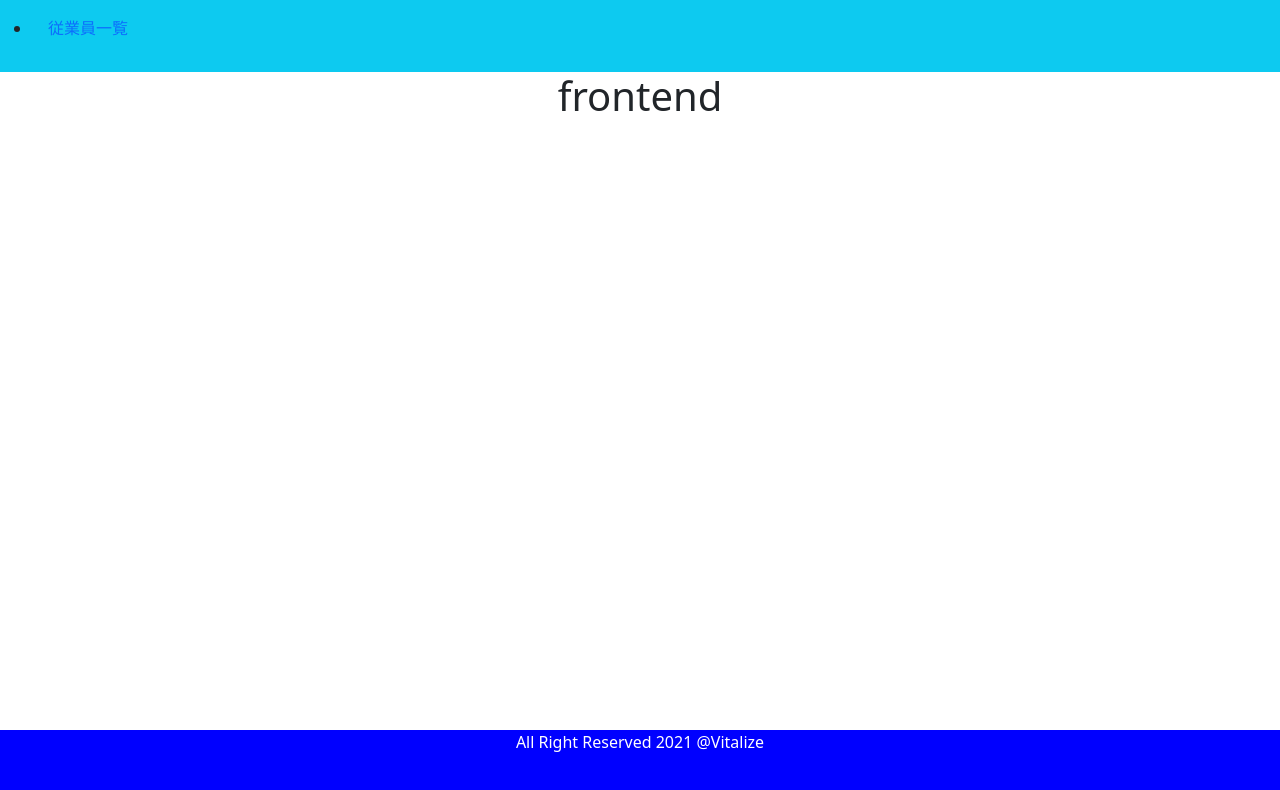
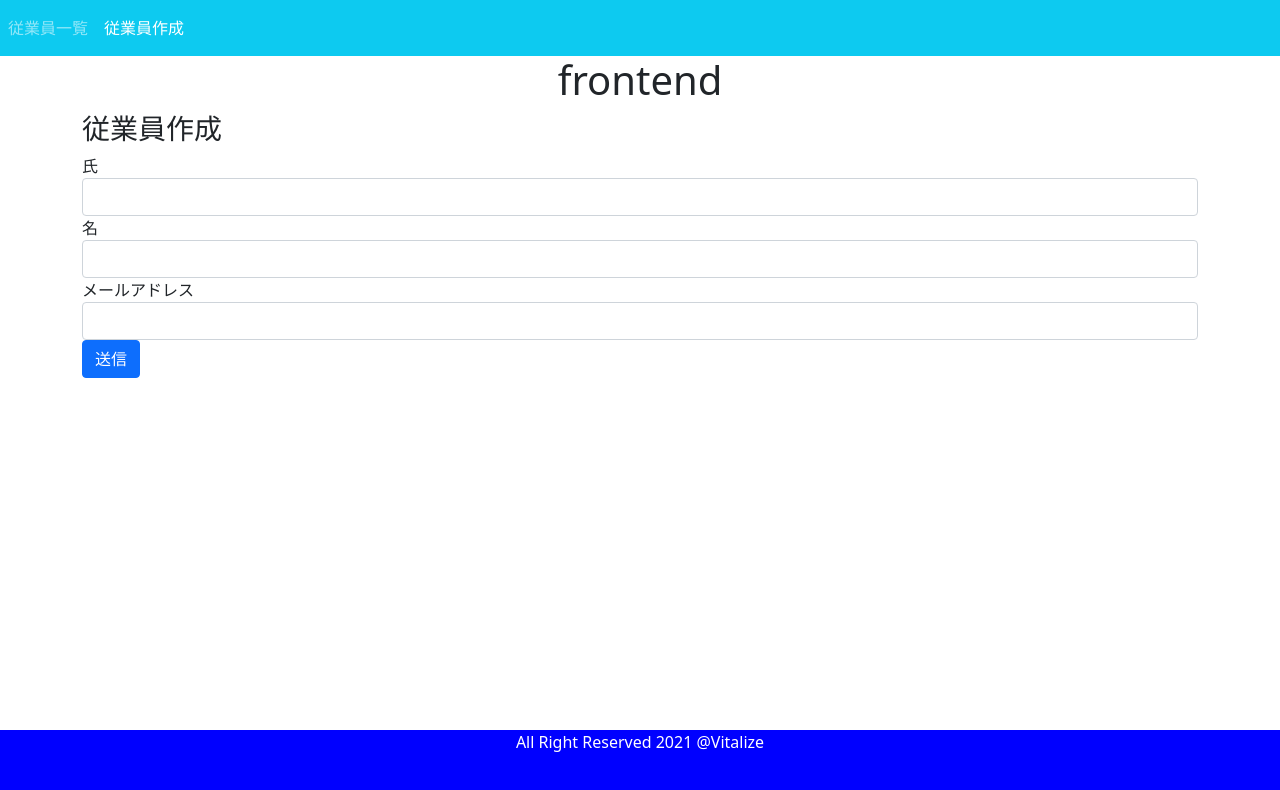
Before and after one commit to beginerbeginer/Angular_spring, an Angular app in the folder frontend/: page /create-employee in a window 1280 px wide. Before the commit this address led to /. Shown: the top 790 px of the page. Built offline with nearby package versions, Linux system fonts and the light colour scheme.

Commit message:
追加：従業員登録api

```diff
--- a/frontend/src/app/app-routing.module.ts
+++ b/frontend/src/app/app-routing.module.ts
@@ -1,5 +1,6 @@
 import { NgModule } from '@angular/core';
 import { Routes, RouterModule } from '@angular/router';
+import { CreateEmployeeComponent } from './create-employee/create-employee.component';
 import { EmployeeListComponent } from './employee-list/employee-list.component';
 
 /**
@@ -10,6 +11,7 @@
 */
 const routes: Routes = [
   { path: 'employees', component: EmployeeListComponent },
+  { path: 'create-employee', component: CreateEmployeeComponent },
   { path: '', redirectTo: 'employees', pathMatch: 'full' }
 ];
 
--- a/frontend/src/app/app.component.html
+++ b/frontend/src/app/app.component.html
@@ -1,7 +1,10 @@
 <nav class="navbar navbar-expand-sm bg-info navbar-dark">
-  <ul class="nav-nav">
+  <ul class="navbar-nav">
     <li class="nav-item">
-      <a routerLink="employees" class="nav-link">従業員一覧</a>
+      <a routerLink="employees" routerLinkActive="active" class="nav-link">従業員一覧</a>
+    </li>
+    <li class="nav-item">
+      <a routerLink="create-employee" routerLinkActive="active" class="nav-link">従業員作成</a>
     </li>
   </ul>
 </nav>
--- /dev/null
+++ b/frontend/src/app/create-employee/create-employee.component.html
@@ -0,0 +1,25 @@
+<div class="col-md-8 offset-md-3"></div>
+<h3> 従業員作成</h3>
+
+<form (ngSubmit) = "onSubmit()">
+
+  <div class="form-group">
+    <label> 氏 </label>
+    <input type="text" class = "form-control" id = "firstName"
+      [(ngModel)]="employee.firstName" name = firstName>
+  </div>
+
+  <div class="form-group">
+    <label> 名 </label>
+    <input type="text" class = "form-control" id = "lasttName"
+      [(ngModel)]="employee.lastName" name = lastName>
+  </div>
+
+  <div class="form-group">
+    <label> メールアドレス </label>
+    <input type="text" class="form-control" id="emailId"
+      [(ngModel)]="employee.emailId" name = emailId>
+  </div>
+
+  <button class = "btn btn-primary" type="submit">送信</button>
+</form>
--- /dev/null
+++ b/frontend/src/app/create-employee/create-employee.component.ts
@@ -0,0 +1,41 @@
+import { Component, OnInit } from '@angular/core';
+import { Router } from '@angular/router';
+import { Employee } from '../employee';
+import { EmployeeService } from '../employee.service';
+
+@Component({
+  selector: 'app-create-employee',
+  templateUrl: './create-employee.component.html',
+  styleUrls: ['./create-employee.component.css']
+})
+export class CreateEmployeeComponent implements OnInit {
+
+  employee: Employee = new Employee();
+
+  constructor(private employeeService: EmployeeService,
+    private router: Router) {}
+
+  ngOnInit(): void {
+  }
+
+  saveEmployee(){
+    this.employeeService.createEmployee(this.employee).subscribe( data => {
+      console.log(data);
+      this.goToEmployeeList();
+    },
+    error => console.log(error));
+  }
+
+  goToEmployeeList(){
+    this.router.navigate(['/employees']);
+  }
+
+  /**
+   * ボタンを押したら新規の従業員が作成される
+   * 一覧ページへ遷移する
+   * */
+  onSubmit(){
+    console.log(this.employee);
+    this.saveEmployee();
+  }
+}
--- a/frontend/src/app/employee-list/employee-list.component.html
+++ b/frontend/src/app/employee-list/employee-list.component.html
@@ -3,9 +3,9 @@
 <table class="table table-striped">
   <thead>
     <tr>
-      <th>First Name</th>
-      <th>Last Name</th>
-      <th>Email Id</th>
+      <th>氏</th>
+      <th>名</th>
+      <th>メールアドレス</th>
     </tr>
   </thead>
   <tbody>
--- a/frontend/src/app/employee-list/employee-list.component.ts
+++ b/frontend/src/app/employee-list/employee-list.component.ts
@@ -24,4 +24,5 @@
     })
   }
 
+
 }
--- a/frontend/src/app/employee.service.ts
+++ b/frontend/src/app/employee.service.ts
@@ -15,4 +15,8 @@
   getEmployeeList(): Observable<Employee[]>{
     return this.httpClient.get<Employee[]>(`${this.baseURL}`);
   }
+
+  createEmployee(employee: Employee): Observable<Object> {
+    return this.httpClient.post(`${this.baseURL}`, employee);
+  }
 }
```
Also changed, not shown: frontend/src/app/app.module.ts (+7 -2 lines), frontend/src/app/create-employee/create-employee.component.css (added), 2 other files (tests, documents, lock files or other folders).
